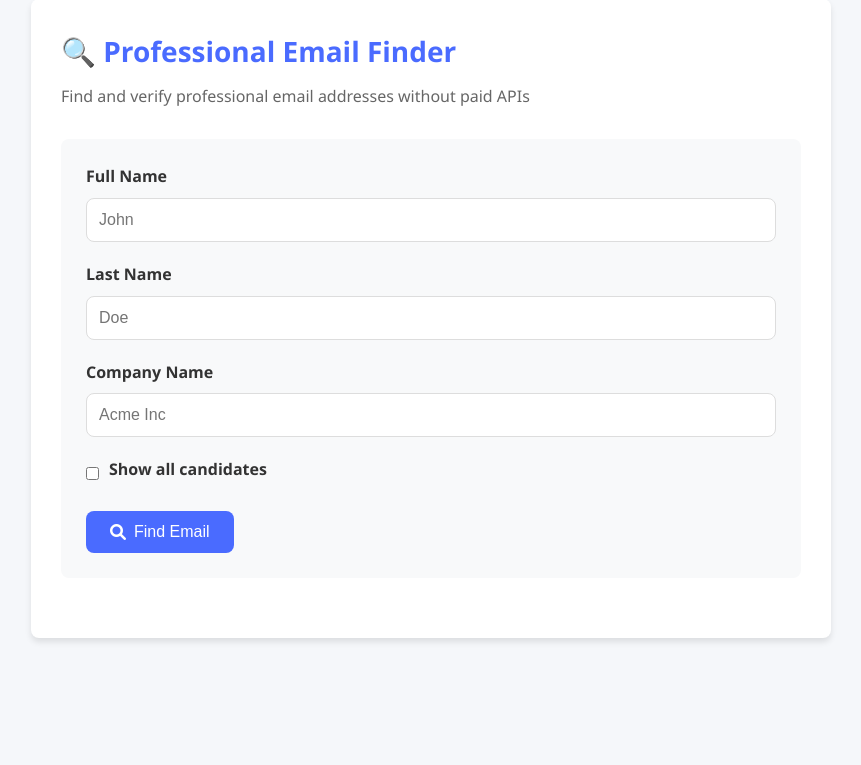
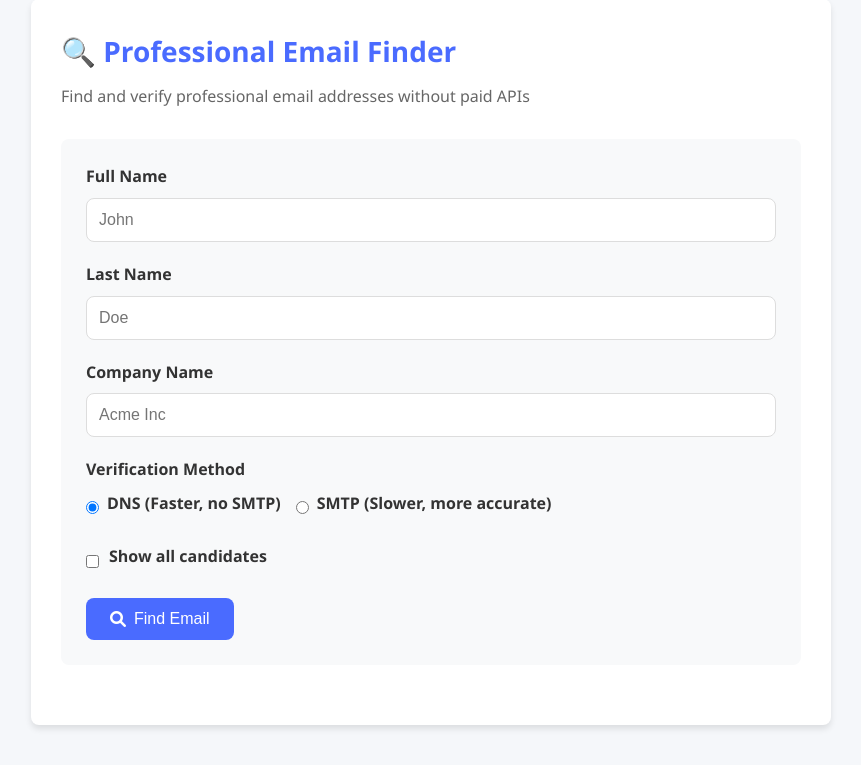
Before and after one commit to mcosta-fervent/email-finder, a Flask app: page / in a window 1280 px wide. Shown: the part 21-786 px from the top of the page, without its empty margins (209-1070 px from the left). Run offline with Flask 3, Linux system fonts and the light colour scheme.

Commit message:
Add verification method selection (DNS vs SMTP)
- Frontend: Added radio buttons to choose verification method
- Backend: Restored SMTP verification function
- Backend: Updated find_email to use selected method
- Backend: Added method info to response
- CSS: Styled radio button group
- Default: DNS method (faster, works on Railway)
- SMTP: Slower but more accurate (may timeout on Railway)

Users can now choose between:
* DNS: Fast, no SMTP, works reliably on Railway
* SMTP: Slower, more accurate, but may have connection issues

```diff
--- a/app.py
+++ b/app.py
@@ -7,6 +7,8 @@ No external API keys required - works with DNS checks only
 
 import os
 import re
+import socket
+import smtplib
 import dns.resolver
 import time
 from flask import Flask, request, jsonify, render_template
@@ -109,6 +111,56 @@ def generate_email_candidates(first_name, last_name, domain):
 
     return candidates
 
+def verify_email_smtp(email, timeout=3):
+    """
+    Verify email via SMTP without sending mail
+    Returns: 'verified', 'likely' (catch-all), or 'invalid'
+    """
+    domain = email.split('@')[1]
+
+    try:
+        # Get MX records
+        mx_records = dns.resolver.resolve(domain, 'MX')
+        mx_hosts = sorted([str(record.exchange) for record in mx_records], key=lambda x: x.lower())
+
+        if not mx_hosts:
+            return 'invalid'
+
+        # Try each MX server
+        for mx_host in mx_hosts:
+            try:
+                # Connect to SMTP server
+                with smtplib.SMTP(timeout=timeout) as server:
+                    server.set_debuglevel(0)
+                    server.connect(mx_host, 25)
+
+                    # SMTP conversation
+                    server.helo(server.local_hostname)
+                    server.mail('test@example.com')
+
+                    # Check if address is accepted
+                    code, _ = server.rcpt(email)
+
+                    if code == 250:
+                        return 'verified'
+                    elif code == 251 or code == 252:
+                        # These might indicate catch-all
+                        return 'likely'
+                    else:
+                        return 'invalid'
+
+            except (smtplib.SMTPConnectError, smtplib.SMTPException, socket.timeout, socket.gaierror) as e:
+                continue
+
+        return 'invalid'
+
+    except (dns.resolver.NoAnswer, dns.resolver.NXDOMAIN, dns.resolver.NoNameservers, dns.resolver.Timeout) as e:
+        return 'invalid'
+    except Exception as e:
+        print(f"SMTP verification error for {email}: {e}")
+        return 'invalid'
+
+
 def verify_email_dns(email):
     """
     Verify email using DNS checks (no API key or SMTP required)
@@ -206,6 +258,9 @@ def find_email():
         # Step 2: Generate candidates
         candidates = generate_email_candidates(first_name, last_name, domain)
 
+        # Get verification method from request (default to DNS)
+        verify_method = data.get('verify_method', 'dns')
+
         # Step 3: Verify candidates
         results = []
         best_email = None
@@ -229,7 +284,11 @@ def find_email():
         ]
 
         for email in candidates:
-            status = verify_email_dns(email)
+            # Use selected verification method
+            if verify_method == 'smtp':
+                status = verify_email_smtp(email)
+            else:  # dns is default
+                status = verify_email_dns(email)
 
             # Calculate confidence percentage based on pattern probability
             confidence = pattern_probabilities.get(email, 0.0)
@@ -237,7 +296,8 @@ def find_email():
             results.append({
                 'email': email,
                 'status': status,
-                'confidence': confidence if status in ['verified', 'likely'] else None
+                'confidence': confidence if status in ['verified', 'likely'] else None,
+                'method': verify_method
             })
 
             # Track best result with priority to more likely patterns
--- a/static/css/styles.css
+++ b/static/css/styles.css
@@ -102,6 +102,21 @@ input[type="text"]:focus {
 
 .checkbox-group input {
     margin-right: 10px;
+}
+
+.radio-group {
+    display: flex;
+    gap: 15px;
+    margin-top: 8px;
+}
+
+.radio-option {
+    display: flex;
+    align-items: center;
+}
+
+.radio-option input {
+    margin-right: 8px;
 }
 
 button {
--- a/static/js/script.js
+++ b/static/js/script.js
@@ -23,6 +23,7 @@ document.addEventListener('DOMContentLoaded', function() {
             const lastName = document.getElementById('lastName').value.trim();
             const companyName = document.getElementById('companyName').value.trim();
             const showAll = document.getElementById('showAll').checked;
+            const verifyMethod = document.querySelector('input[name="verify_method"]:checked').value;
 
             // Send request to backend
             const response = await fetch('/find_email', {
@@ -34,7 +35,8 @@ document.addEventListener('DOMContentLoaded', function() {
                     first_name: firstName,
                     last_name: lastName,
                     company_name: companyName,
-                    show_all: showAll
+                    show_all: showAll,
+                    verify_method: verifyMethod
                 })
             });
 
--- a/templates/index.html
+++ b/templates/index.html
@@ -27,6 +27,20 @@
                 <div class="form-group">
                     <label for="companyName">Company Name</label>
                     <input type="text" id="companyName" name="company_name" placeholder="Acme Inc" required>
+                </div>
+
+                <div class="form-group">
+                    <label>Verification Method</label>
+                    <div class="radio-group">
+                        <div class="radio-option">
+                            <input type="radio" id="verifyDNS" name="verify_method" value="dns" checked>
+                            <label for="verifyDNS">DNS (Faster, no SMTP)</label>
+                        </div>
+                        <div class="radio-option">
+                            <input type="radio" id="verifySMTP" name="verify_method" value="smtp">
+                            <label for="verifySMTP">SMTP (Slower, more accurate)</label>
+                        </div>
+                    </div>
                 </div>
 
                 <div class="form-group checkbox-group">
```
